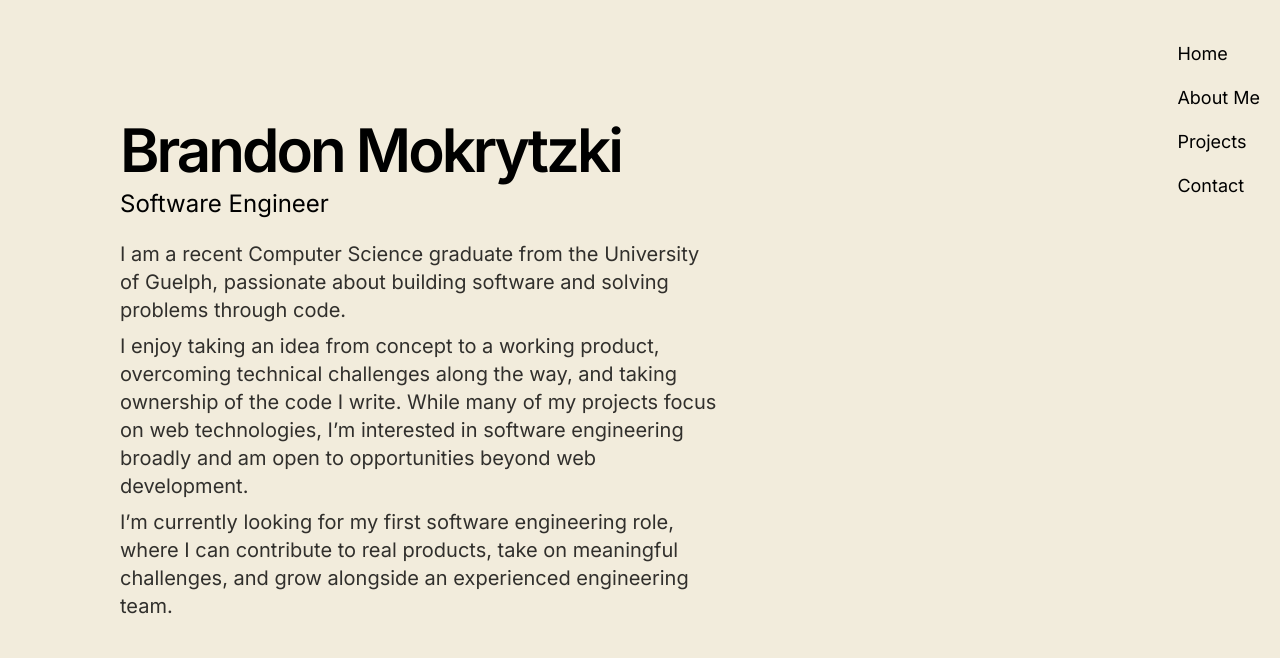
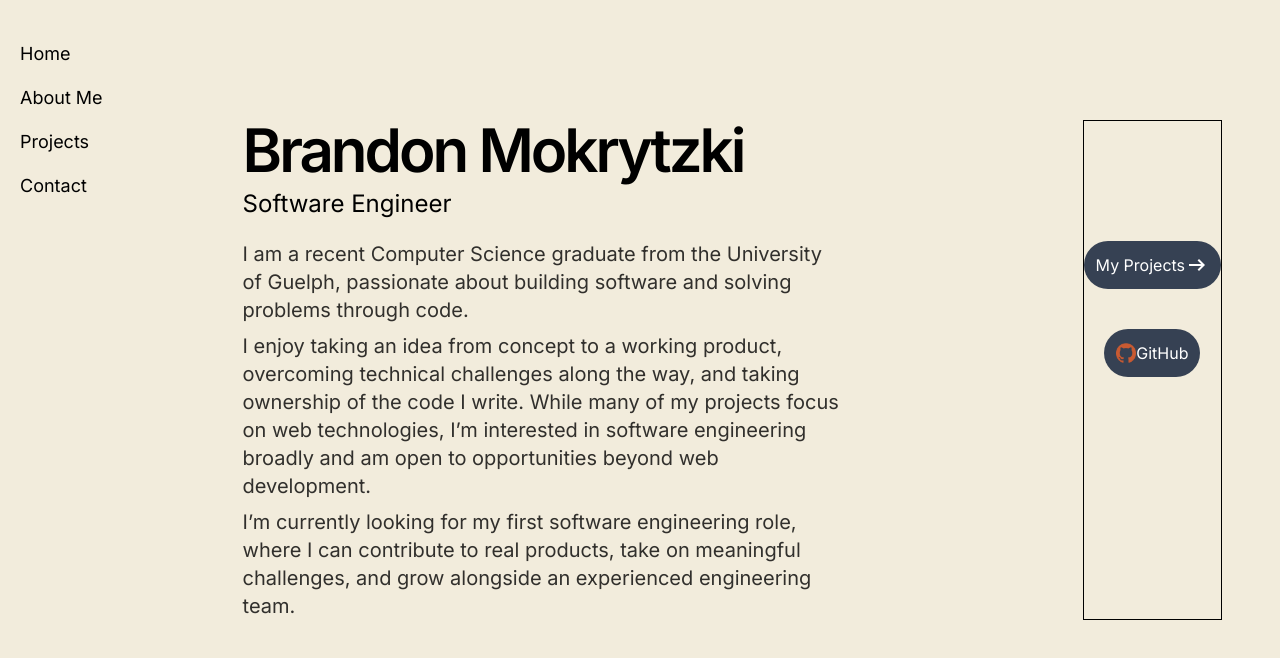
Before and after one commit to bmokrytz/portfolio-bmokrytz, a Next.js app: page / in a window 1280 px wide. Shown: the top 658 px of the page. Built offline with nearby package versions, Linux system fonts and the light colour scheme.

Commit message:
Add action buttons to landing page

```diff
--- a/app/about/page.tsx
+++ b/app/about/page.tsx
@@ -12,7 +12,7 @@ export default function About() {
         <div className="bg-background flex-1 pl-30 pb-30 pt-30 text-black">
 
             <section className={`${section_classname} mb-10`}>
-                <div className="text-black flex-1 min-w-150">
+                <div className="text-black min-w-180">
                     <p className="text-6xl mb-10">About Me</p>
                     <p className={paragraph_classname}>
                         I'm a Computer Science graduate from the University of Guelph,
@@ -32,15 +32,18 @@ export default function About() {
                         along the way.
                     </p>
                 </div>
-                <CaptionImage
-                caption="Brandon Mokrytzki"
-                alt='Hero image of Brandon Mokrytzki smiling in front of a tree.'
-                src={heroImage}
-                className="w-[300px] h-auto ml-10 mr-70"
-                />
+                <div className="ml-10 flex flex-row flex-1 justify-start">
+                    <CaptionImage
+                    caption="Brandon Mokrytzki"
+                    alt='Hero image of Brandon Mokrytzki smiling in front of a tree.'
+                    src={heroImage}
+                    className="max-w-[300px] h-auto  mr-5"
+                    />
+                </div>
+
             </section>
             <section className={section_classname}>
-                <div>
+                <div className="text-black min-w-180">
                     <p className={subtitle_classname}>Outside of Code</p>
                     <p className={paragraph_classname}>
                         I love reading science fiction, with Isaac Asimov's <em>Foundation</em> series
@@ -66,7 +69,7 @@ export default function About() {
                     </p>
                 </div>
                 <div className="block">
-                    <div className="ml-10 flex flex-row">
+                    <div className="ml-10 flex flex-row flex-1 justify-start">
                         <CaptionImage
                         caption="Campfire at Tea Lake - Algonquin Park"
                         alt='Photo of a campfire during a camping trip in Algonquin Park.'
--- a/app/components/Navigation.tsx
+++ b/app/components/Navigation.tsx
@@ -12,7 +12,7 @@ export function Navigation() {
         <div className="bg-background antialiased shrink-0 min-w-[100px] w-max">
             <div className='flex flex-col gap-4 sticky top-10'>
                 {navLinks.map((link) => (
-                    <Link className='hover:-translate-x-5 hover:text-hover transition-all duration-100 text-lg text-black mr-5 ml-5'
+                    <Link className='hover:translate-x-5 hover:text-hover transition-all duration-100 text-lg text-black mr-5 ml-5'
                     key={link.href}
                     href={link.href}>
                         {link.label}
--- a/app/layout.tsx
+++ b/app/layout.tsx
@@ -25,14 +25,19 @@ export const metadata: Metadata = {
 };
 
 export default function RootLayout({ children }: LayoutProps<"/">) {
+  const googleFontLink = `https://fonts.googleapis.com/css2?family=Material+Symbols+Outlined:opsz,wght,FILL,GRAD@20..48,100..700,0..1,-50..200&icon_names=arrow_right_alt`;
+
   return (
     <html
       lang="en"
       className={`${geistSans.variable} ${geistMono.variable} ${inter.variable} h-full antialiased`}
     >
+      <head>
+        <link rel="stylesheet" href={googleFontLink} />
+      </head>
       <body className="min-h-full flex flex-row">
+        <Navigation />
         {children}
-        <Navigation />
       </body>
     </html>
   );
--- a/app/page.tsx
+++ b/app/page.tsx
@@ -1,9 +1,12 @@
+import Link from 'next/link';
+import Image from 'next/image';
+
 export default function Home() {
   const paragraph_classname = "text-xl text-black/80";
 
   return (
     <div className="bg-background flex-1 text-black">
-      <section>
+      <section className="flex flex-row">
         <div className="ml-30 mt-30 flex flex-col gap-2 max-w-150">
           <p className="text-6xl font-semibold tracking-tighter">Brandon Mokrytzki</p>
           <p className="text-2xl mb-3">Software Engineer</p>
@@ -23,6 +26,25 @@ export default function Home() {
             an experienced engineering team.
           </p>
         </div>
+        <div className="flex flex-col gap-10 items-center border-1 ml-60 border-black ml-40 mt-30 text-white hover:text-cyan-200">
+          <Link className="inline-flex items-center bg-gray-700 mt-30 rounded-3xl p-3 transform transition-all duration-300 ease-out hover:shadow-lg   hover:translate-x-3 hover:shadow-[-6px_8px_15px_var(--color-terracotta)]"
+            key="/projects"
+            href="/projects">
+              My Projects <span className="material-symbols-outlined">arrow_right_alt</span>
+          </Link>
+          <Link className="inline-flex items-center bg-gray-700 rounded-3xl p-3 transform transition-all duration-300 ease-out hover:shadow-lg   hover:translate-x-3 hover:shadow-[-6px_8px_15px_var(--color-terracotta)]"
+            key="https://github.com/bmokrytz"
+            target="_blank"
+            href="https://github.com/bmokrytz">
+              <Image
+          src="/github-terracotta.png"
+          width={20}
+          height={20}
+          alt="GitHub Logo"
+        />
+              GitHub
+          </Link>
+        </div>
       </section>
     </div>
   );
--- a/private/backup/icon.tsx
+++ b/private/backup/icon.tsx
@@ -1,3 +1,4 @@
+// Backup generaged favicon
 import { ImageResponse } from 'next/og';
 
 export const size = { width: 32, height: 32 };
```
Also changed, not shown: public/github-terracotta.png (added), public/github.png (added).
